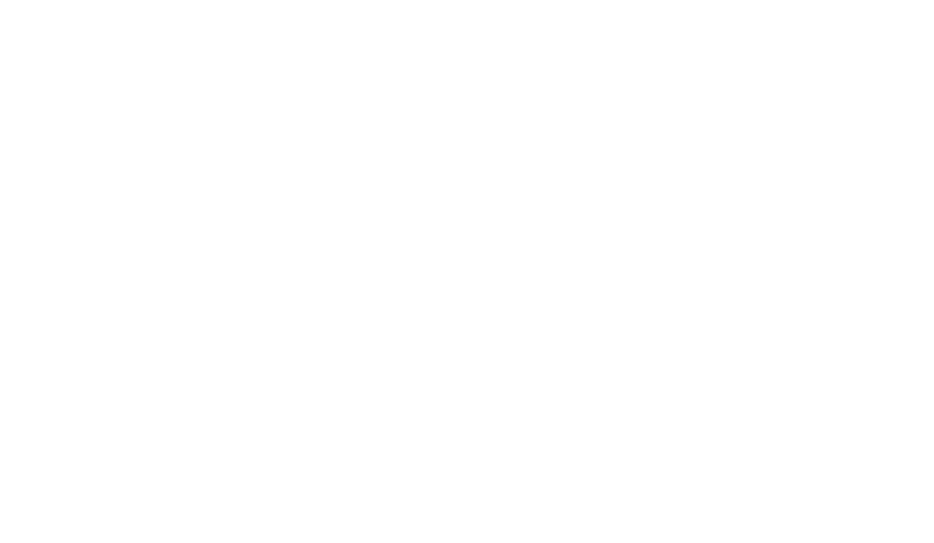
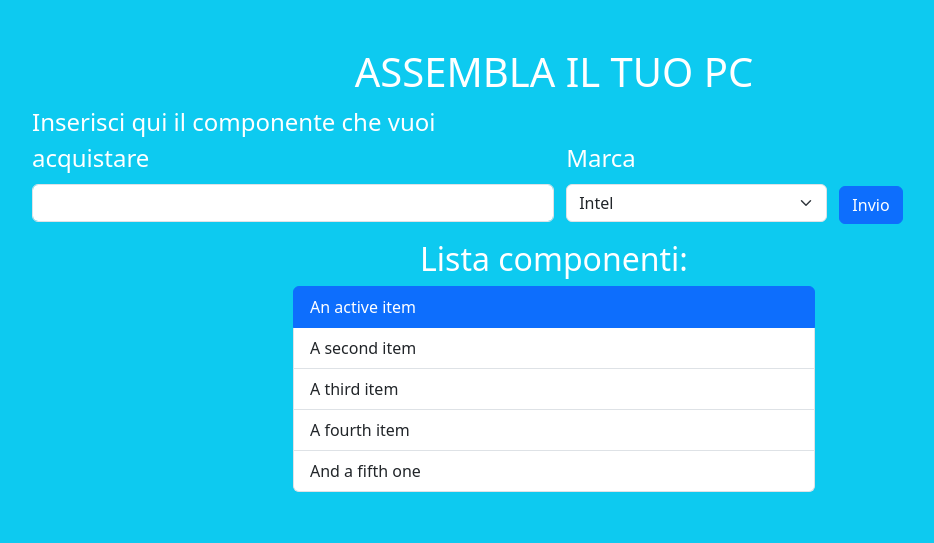
Before and after one commit to davidecaputo/vue-todolist, a plain HTML site: page index.html in a window 1280 px wide. Shown: the whole page, without its empty margins (86-1020 px from the left). Drawn offline with nearby package versions, Linux system fonts and the light colour scheme.

Commit message:
Add basic structure

```diff
--- a/css/style.css
+++ b/css/style.css
@@ -0,0 +1,3 @@
+li{
+    cursor: pointer;
+}
--- a/index.html
+++ b/index.html
@@ -8,7 +8,44 @@
     <link href="https://cdn.jsdelivr.net/npm/bootstrap@5.3.0-alpha1/dist/css/bootstrap.min.css" rel="stylesheet" integrity="sha384-GLhlTQ8iRABdZLl6O3oVMWSktQOp6b7In1Zl3/Jr59b6EGGoI1aFkw7cmDA6j6gD" crossorigin="anonymous">
     <link rel="stylesheet" href="./css/style.css">
 </head>
-<body>
+<body class="bg-info">
+    <div id="app">
+        <div class="container p-5">
+            <h1 class="text-white text-center text-uppercase">Assembla il tuo pc</h1>
+            <form>
+                <div class="mb-3">
+                  <div>
+                    <label class="form-label fs-4 text-white w-50">Inserisci qui il componente che vuoi acquistare</label>
+                    <label class="form-label fs-4 text-white ms-2">Marca</label>
+                  </div>
+                  <input type="text" class="form-control w-50 d-inline-block" name="element" id="element">
+                  <select class="form-select w-25 d-inline-block ms-2" v-model="newElement">
+                    <option value="Nvidia" selected>Nvidia</option>
+                    <option value="Intel" selected>Intel</option>
+                    <option value="MSI">MSI</option>
+                    <option value="Lenovo">Lenovo</option>
+                    <option value="HP">HP</option>
+                    <option value="Razer">Razer</option>
+                    <option value="Asus">Asus</option>
+                    <option value="Dell">Dell</option>
+                    <option value="Acer">Acer</option>
+                    <option value="Microsoft">Microsoft</option>
+                  </select>
+                  <button type="submit" class="btn btn-primary ms-2" @click.prevent="InsertElement">Invio</button>
+                </div>
+            </form>
+            <h2 class="text-center text-white">Lista componenti:</h2>
+            <div class="d-flex justify-content-center">
+              <ul class="list-group w-50">
+                  <li class="list-group-item active" aria-current="true">An active item</li>
+                  <li class="list-group-item">A second item</li>
+                  <li class="list-group-item">A third item</li>
+                  <li class="list-group-item">A fourth item</li>
+                  <li class="list-group-item">And a fifth one</li>
+              </ul>
+            </div>
+        </div>
+    </div>
 
 
     <script src="https://unpkg.com/vue@3/dist/vue.global.js"></script>
```
